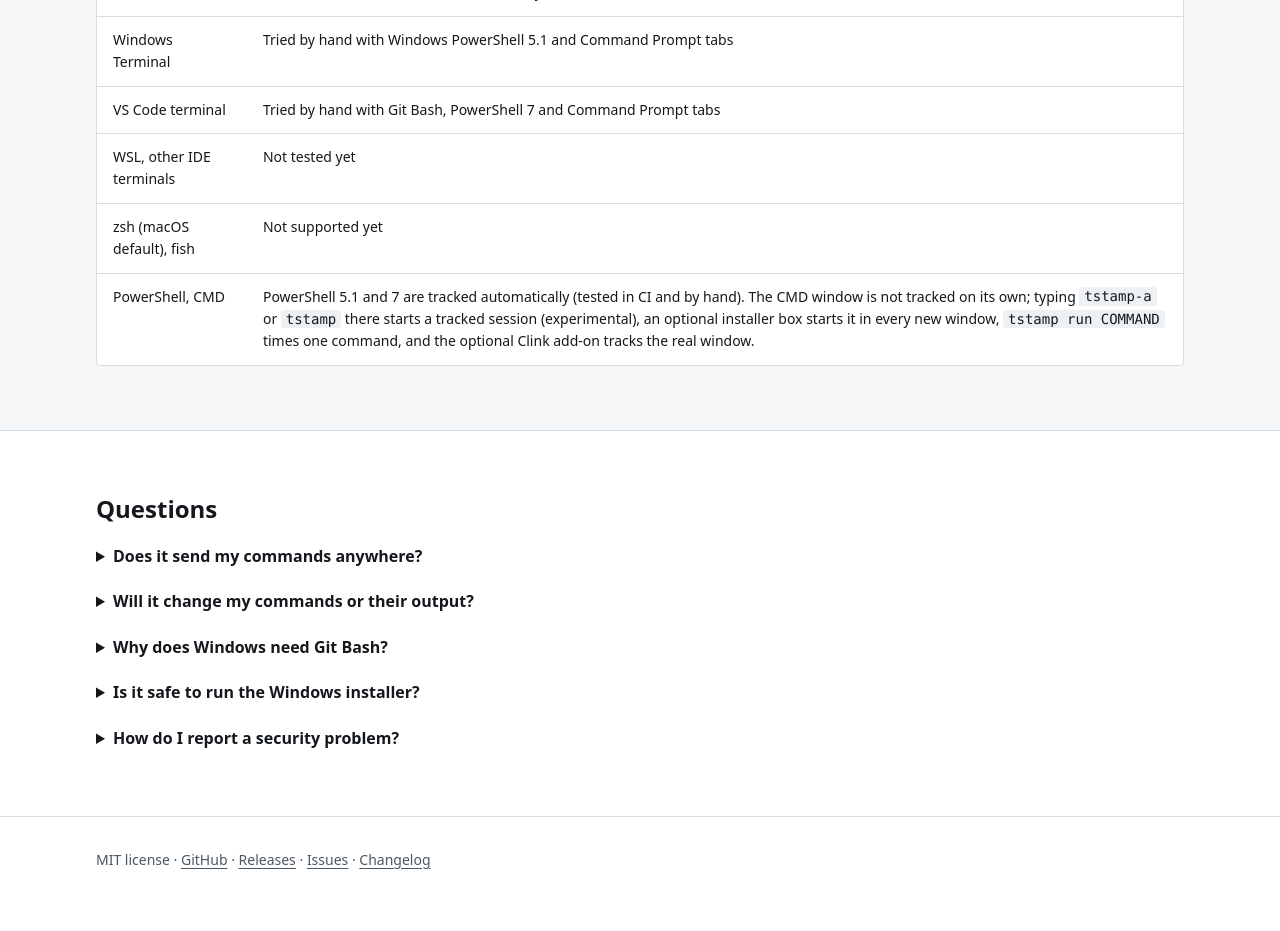
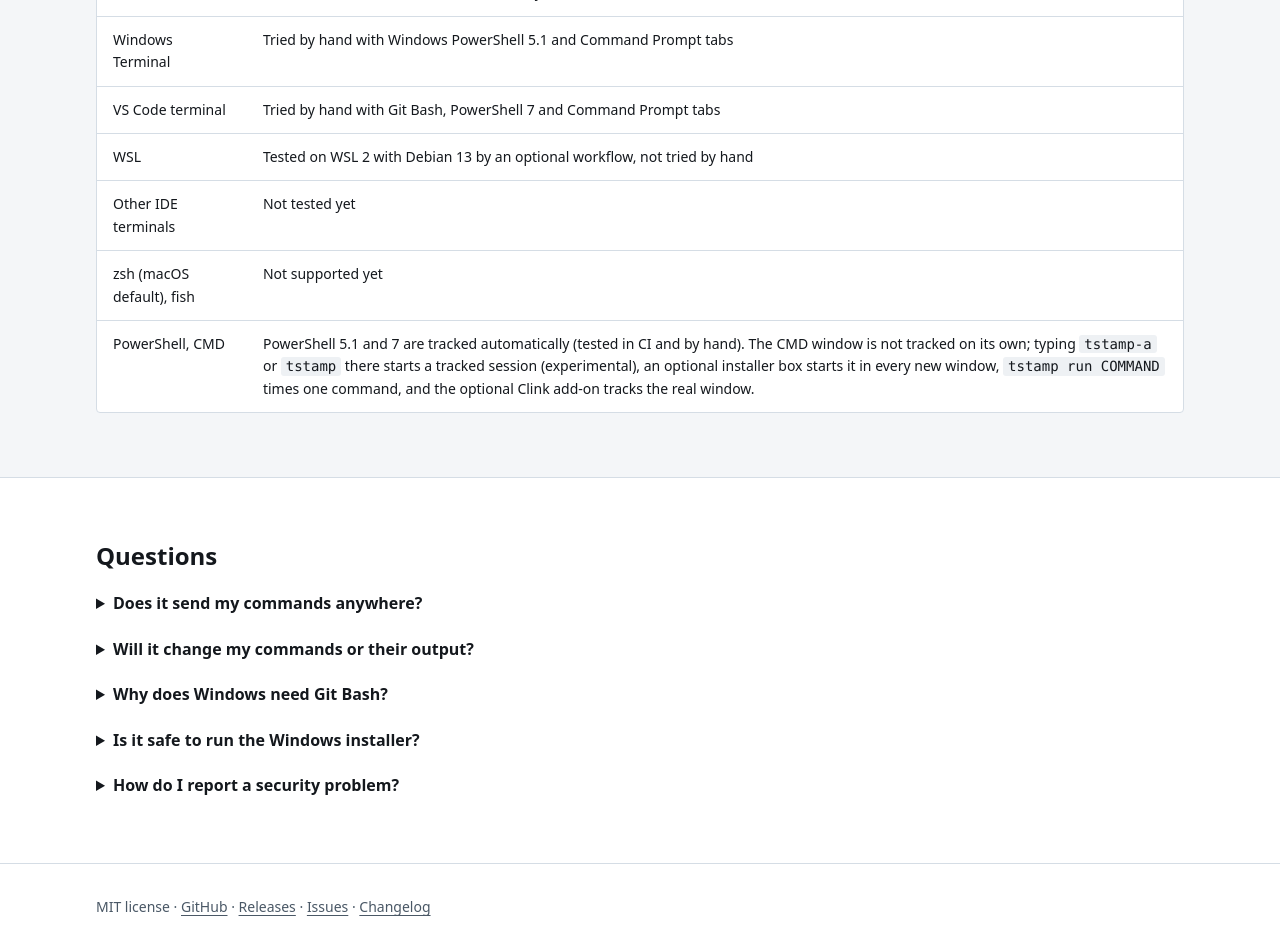
Before and after one commit to abinaze/tstamp, a plain HTML site: page site/index.html in a window 1280 px wide. Shown: the part 3560-4491 px from the top of the page. Before the commit the page ends 4463 px from the top, so only its background shows below. Drawn offline with Linux system fonts and the light colour scheme; no server answers.

Commit message:
docs: WSL 2 with Debian 13 is tested by the optional WSL workflow

```diff
--- a/site/index.html
+++ b/site/index.html
@@ -162,7 +162,8 @@ Build failed.
         <tr><td>Restart behaviour</td><td>Tested with a real restart in Git Bash. Not yet tested in PowerShell.</td></tr>
         <tr><td>Windows Terminal</td><td>Tried by hand with Windows PowerShell 5.1 and Command Prompt tabs</td></tr>
         <tr><td>VS Code terminal</td><td>Tried by hand with Git Bash, PowerShell 7 and Command Prompt tabs</td></tr>
-        <tr><td>WSL, other IDE terminals</td><td>Not tested yet</td></tr>
+        <tr><td>WSL</td><td>Tested on WSL 2 with Debian 13 by an optional workflow, not tried by hand</td></tr>
+        <tr><td>Other IDE terminals</td><td>Not tested yet</td></tr>
         <tr><td>zsh (macOS default), fish</td><td>Not supported yet</td></tr>
         <tr><td>PowerShell, CMD</td><td>PowerShell 5.1 and 7 are tracked automatically (tested in CI and by hand). The CMD window is not tracked on its own; typing <code>tstamp-a</code> or <code>tstamp</code> there starts a tracked session (experimental), an optional installer box starts it in every new window, <code>tstamp run COMMAND</code> times one command, and the optional Clink add-on tracks the real window.</td></tr>
       </tbody>
```
Also changed, not shown: docs/manual.txt, 3 other files.
